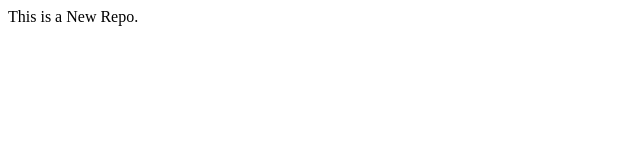
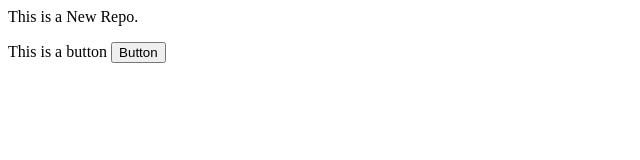
Before and after one commit to nileen20/localrepo, a plain HTML site: page index.HTML in a window 1280 px wide. Shown: the whole page, without its empty margins (0-640 px from the left). Drawn offline with Linux system fonts and the light colour scheme.

Commit message:
Added button

```diff
--- a/index.HTML
+++ b/index.HTML
@@ -1 +1,2 @@
 <p>This is a New Repo.</p>
+<p>This is a button <button>Button</button></p>
```
